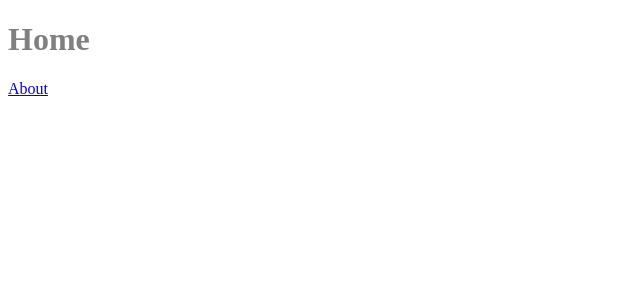
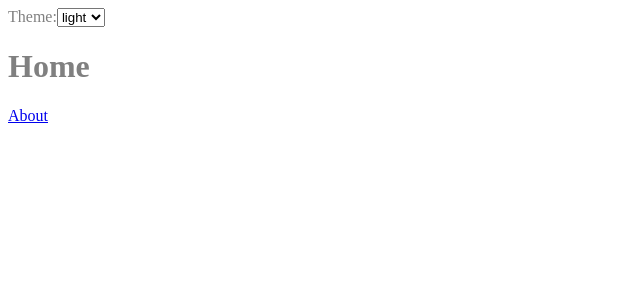
Before and after one commit to julucz/frontend-starter, a React (Vite) app: page / in a window 1280 px wide. Shown: the top 300 px of the page, without its empty margins (0-640 px from the left). Built offline with nearby package versions, Linux system fonts and the light colour scheme.

Commit message:
add ThemeSelector component

```diff
--- a/public/css/dark.css
+++ /dev/null
@@ -1,3 +0,0 @@
-:root {
-  --color: yellow;
-}
--- /dev/null
+++ b/public/themes/dark.css
@@ -0,0 +1,4 @@
+:root {
+  --color: white;
+  --background: grey;
+}
--- a/public/css/light.css
+++ b/public/themes/light.css
@@ -1,3 +1,4 @@
 :root {
   --color: grey;
+  --background: white;
 }
--- a/src/components/App.tsx
+++ b/src/components/App.tsx
@@ -1,7 +1,6 @@
 import { createBrowserRouter, RouterProvider, Link } from "react-router-dom";
 import About from "../pages/About";
 import Home from "../pages/Home";
-import { Helmet } from "react-helmet";
 
 const router = createBrowserRouter([
   {
@@ -17,9 +16,6 @@ const router = createBrowserRouter([
 function App(): JSX.Element {
   return (
     <>
-      <Helmet>
-        <link rel="stylesheet" href="public/css/light.css" />
-      </Helmet>
       <RouterProvider router={router} />
     </>
   );
--- /dev/null
+++ b/src/components/ThemeSelector.tsx
@@ -0,0 +1,31 @@
+import { useState } from "react";
+import { Helmet } from "react-helmet";
+
+// should be the same as names of the files in /public/themes
+const themes = ["light", "dark"] as const;
+type SupportedThemes = (typeof themes)[number];
+
+function ThemeSelector(): JSX.Element {
+  const [selectedTheme, setSelectedTheme] = useState<SupportedThemes>("light");
+  console.log({ selectedTheme });
+  return (
+    <>
+      <Helmet>
+        <link rel="stylesheet" href={`themes/${selectedTheme}.css`} />
+      </Helmet>
+      <label htmlFor="themes">Theme:</label>
+      <select
+        name="themes"
+        id="themes"
+        // TODO: Change the entire toggle select component, the casting cannot stay :)
+        onChange={(e) => setSelectedTheme(e.target.value as SupportedThemes)}
+      >
+        {themes.map((theme) => (
+          <option key={theme}>{theme}</option>
+        ))}
+      </select>
+    </>
+  );
+}
+
+export default ThemeSelector;
--- a/src/index.css
+++ b/src/index.css
@@ -1,3 +1,4 @@
 body {
   color: var(--color);
+  background: var(--background);
 }
--- a/src/pages/Home.tsx
+++ b/src/pages/Home.tsx
@@ -1,8 +1,11 @@
+import { Helmet } from "react-helmet";
 import { Link } from "react-router-dom";
+import ThemeSelector from "../components/ThemeSelector";
 
 function Home(): JSX.Element {
   return (
     <div>
+      <ThemeSelector />
       <h1>Home</h1>
       <Link to="about">About</Link>
     </div>
```
